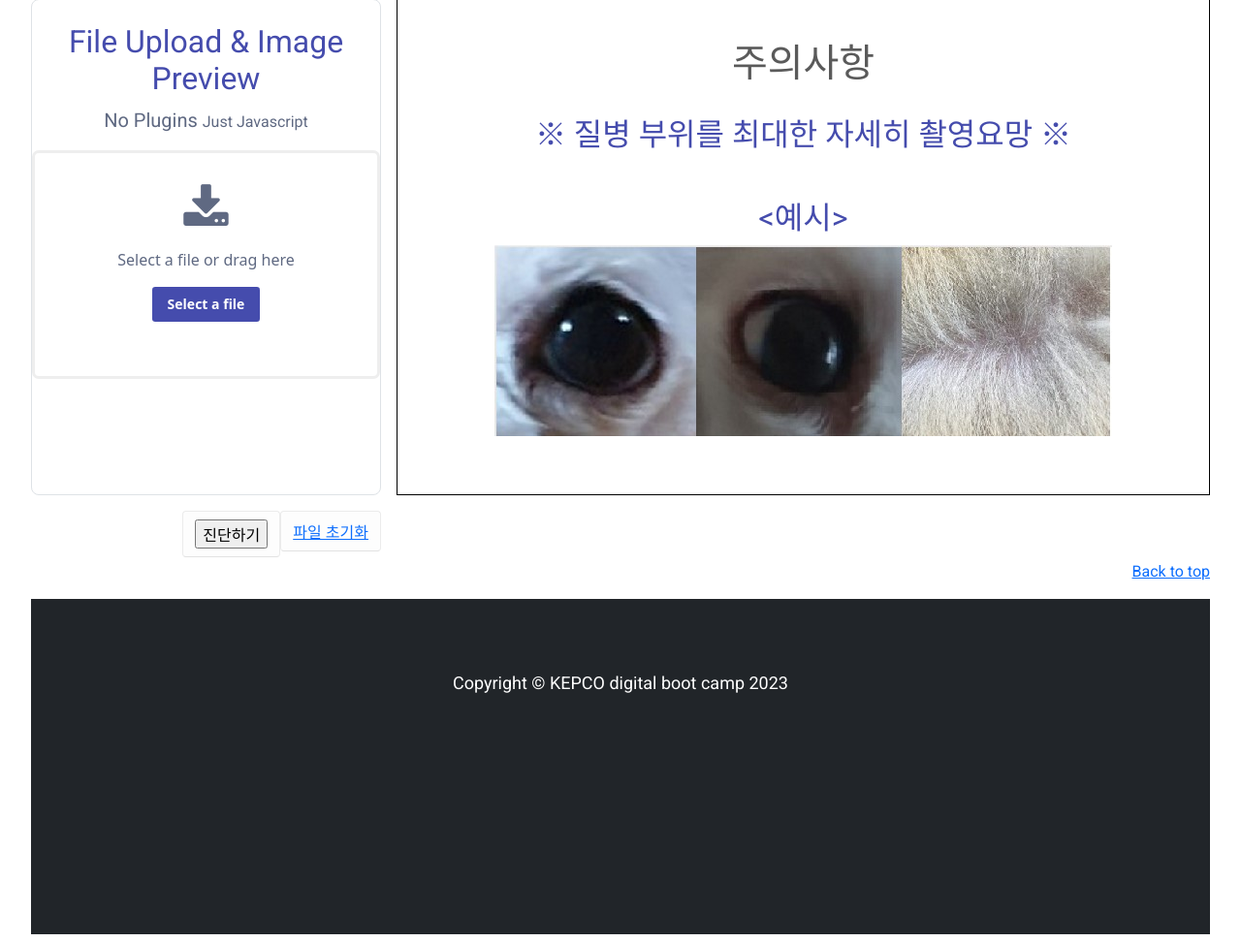
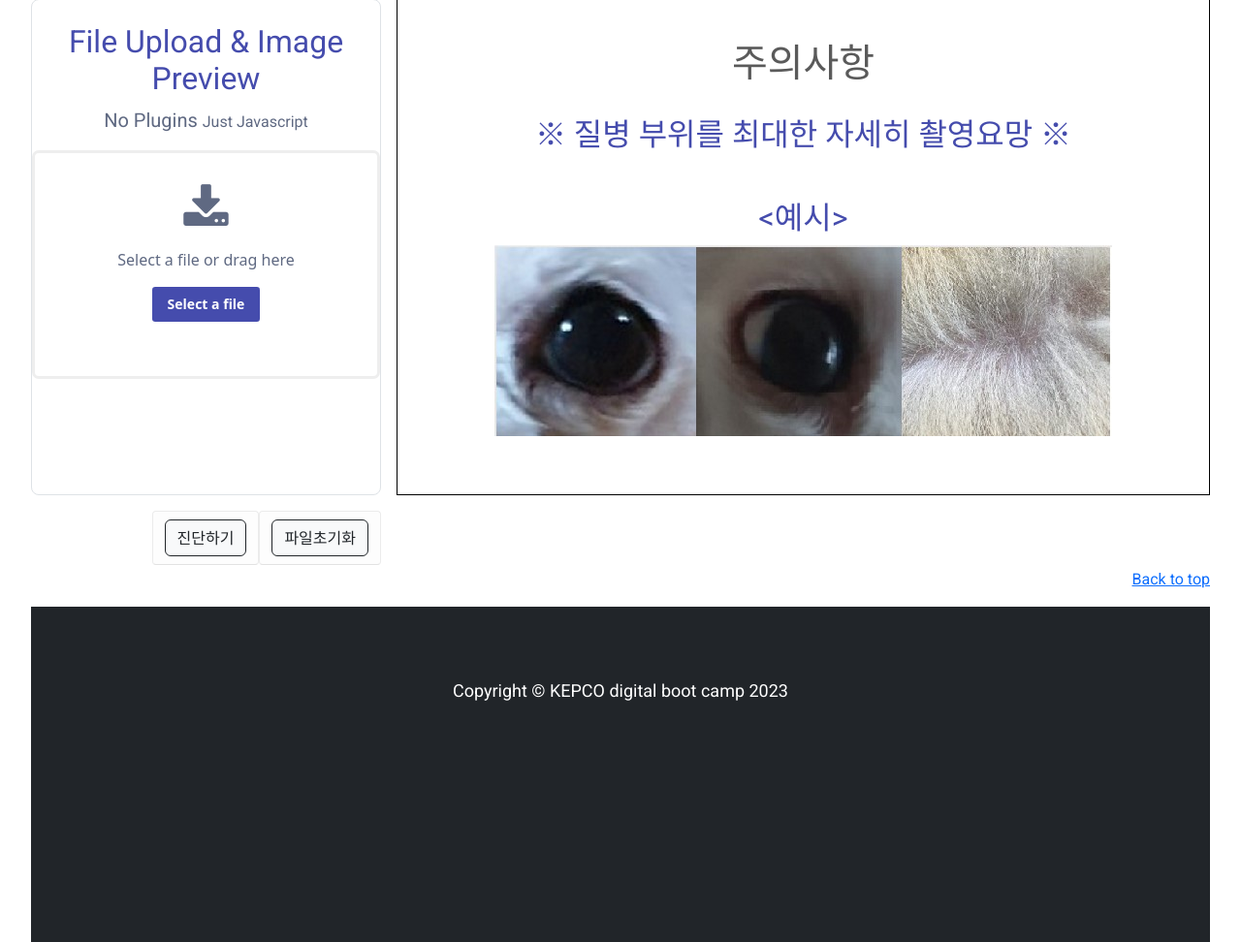
Before and after one commit to Alwlf/3JO, a Django app: page /project/disease/ in a window 1280 px wide. Shown: the part 418-1390 px from the top of the page at 97% size. Run offline with Django 4.2, Linux system fonts and the light colour scheme; some libraries are stand-ins or nearby versions; some web fonts are replaced.

Commit message:
화영 수정

```diff
--- a/projectapp/templates/projectapp/disease.html
+++ b/projectapp/templates/projectapp/disease.html
@@ -7,16 +7,12 @@
     <meta name="author" content="Mark Otto, Jacob Thornton, and Bootstrap contributors">
     <meta name="generator" content="Hugo 0.104.2">
     <title>질병진단</title>
-    <!-- <script type="text/javascript">
-        function goDiseaseResult(){
-            location.href = "/project/disease_result2/";
-        }
-          // alert(document.getElementById('file-image').src)
-          //   // location.href="/project/disease_result2/";
-
-
-    </script> -->
-
+    <script type="text/javascript">
+      function goreset(){
+        var imageElement = document.getElementById('file-image');
+        imageElement.src = '#';
+      }
+    </script>
     <style>
       .container {
         font-family: arial;
@@ -134,11 +130,8 @@
 
         <div class="filebox preview-image">
             <input type="file" id="input-file" class="upload-hidden">
-            <label style="float:right"><a href="#">파일 초기화</a></label>
-            <!-- <label style="float:right"><input type="submit" value="진단하기"></label> -->
-            <label style="float:right"><input for="file-upload-form" type="submit" value="진단하기"></label>
-
-            <!-- <label style="float:right"><a href='/project/file_insert_form/';>진단하기</a></label> -->
+            <label style="float:right"><input type="button" value="파일초기화" class="btn btn-light btn-outline-dark btn-primary pull-right" onclick="goreset()"></label>
+            <label style="float:right"><input for="file-upload-form" type="submit" value="진단하기" class="btn btn-light btn-outline-dark btn-primary pull-right"></label>
         </div>
         <!-- <button type="button" class="btn btn-primary btn-lg" sstyle="width:33%;" onclick="javascript:history.go(-1);">파일초기화</button>
         <button type="button" class="btn btn-primary btn-lg" style="width:33%;" onclick="javascript:location.href='/project/disease_result';">진단하기</button> -->
```
Also changed, not shown: projectapp/static/projectapp/file_UpDown/image003.jpg (added), projectapp/static/projectapp/file_UpDown/img000_0eN8q5i.jpg (added), projectapp/static/projectapp/file_UpDown/img000_RZzs2yA.jpg (added), projectapp/static/projectapp/file_UpDown/img2_gvMLEVd.jpg (added), projectapp/static/projectapp/file_UpDown/img2_psQfsyg.jpg (added).
